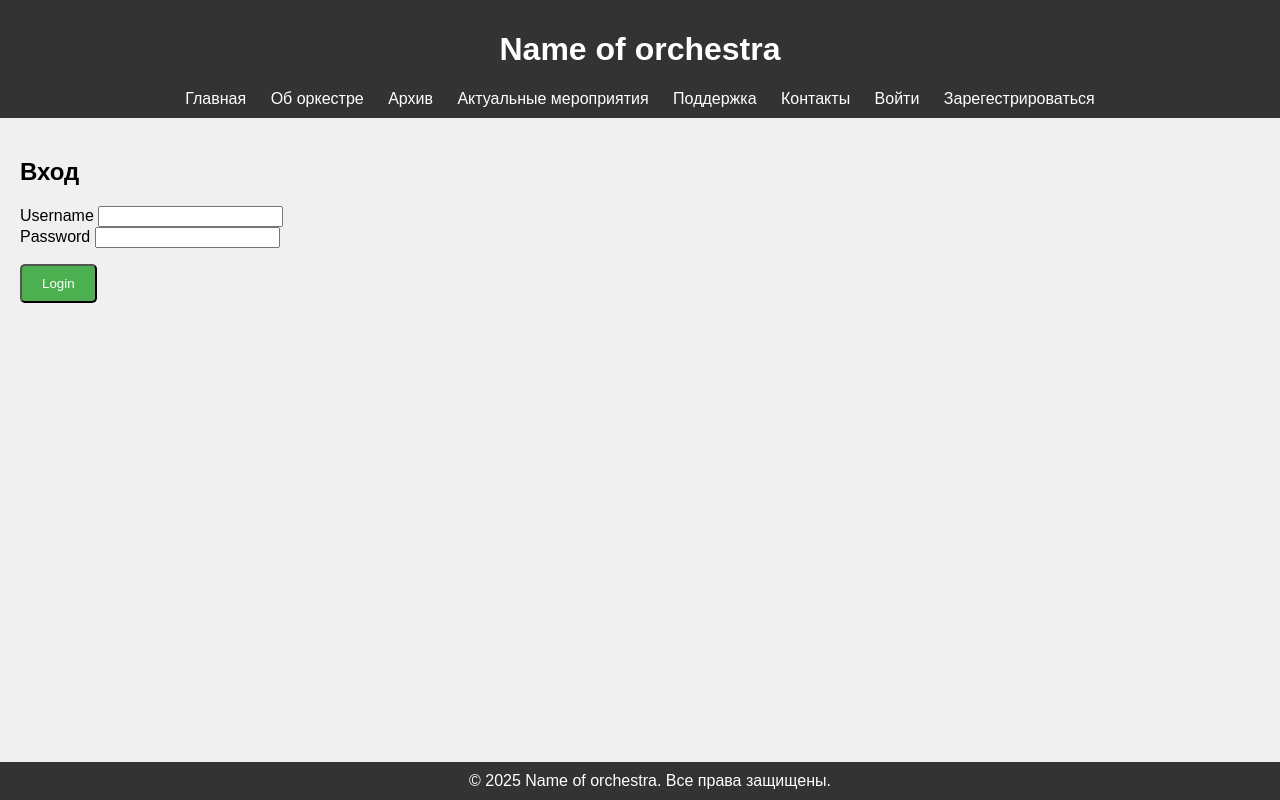
After one commit to Dasshax/website_for_orchestra, a Flask app: page /login in a window 1280 px wide. The commit adds this page. Run offline with Flask 3, Linux system fonts and the light colour scheme; parts of the project's set-up code (start-up, migrations or seed data) failed here and were passed over.

Commit message:
Попыталась сделать авторизацию пользователя на сайте, но пока ее нет(

```diff
--- a/data/classes.py
+++ b/data/classes.py
@@ -1,21 +1,19 @@
 from flask_wtf import FlaskForm
-from wtforms import StringField, PasswordField, SubmitField
+from wtforms import StringField, PasswordField, SubmitField, BooleanField
 from wtforms.validators import DataRequired, Email, EqualTo
-from sqlalchemy import Column, Integer, String, Text, Boolean, DateTime, ForeignKey
-from .db_session import SqlAlchemyBase
-
-import datetime
 
 
-class RegistrationForm(FlaskForm):
+class Registration_Form(FlaskForm):
     username = StringField('Имя пользователя', validators=[DataRequired()])
     email = StringField('Email', validators=[DataRequired(), Email()])
     password = PasswordField('Пароль', validators=[DataRequired()])
     confirm_password = PasswordField('Confirm Password', validators=[DataRequired(), EqualTo('password')])
-    submit = SubmitField('Register')
+    remember = BooleanField('Запомнить меня')
+    submit = SubmitField('Зарегестрироваться')
 
 
-class EnterForm(FlaskForm):
+class Login_Form(FlaskForm):
     username = StringField('Username', validators=[DataRequired()])
     password = PasswordField('Password', validators=[DataRequired()])
+    remember = BooleanField('Запомнить меня')
     submit = SubmitField('Login')
--- a/main.py
+++ b/main.py
@@ -1,13 +1,16 @@
-from flask import Flask, render_template
+from flask import Flask, render_template, redirect, url_for, session
 from data import db_session
 import json
 from data.users import Users
-import datetime
 from data.images import Images
-
+from data.functions import *
+from data.classes import *
+from data.config import *
 
 app = Flask(__name__)
+app.config['SECRET_KEY'] = params['SECRET_KEY']
 db_session.global_init("db/users.db")
+users = {}
 
 
 @app.route('/')
@@ -34,17 +37,21 @@ def index():
         print(err)
         return render_template("error.html")
 
+
 @app.route('/support')
 def support():
     return render_template('support.html')
+
 
 @app.route('/about')
 def about():
     return render_template('about.html')
 
+
 @app.route('/contacts')
 def contacts():
     return render_template('contacts.html')
+
 
 @app.route('/archive')
 def archive():
@@ -53,11 +60,10 @@ def archive():
         concerts = json.loads(f)
     return render_template('archive.html', concerts=concerts)
 
+
 @app.route('/actual_events')
 def actual_events():
     return render_template('actual_events.html')
-
-
 
 
 @app.route('/profile/<int:profile_id>')
@@ -70,10 +76,61 @@ def profile(profile_id):
     else:
         return render_template('nt_exist.html', id=profile_id, type="Пользователя")
 
+
 @app.route('/test')
 def test():
     session = db_session.create_session()
     return "test"
 
+
+@app.route('/register', methods=['GET', 'POST'])
+def register():
+    form = Registration_Form()
+    if form.validate_on_submit():
+        username = form.username.data
+        email = form.email.data
+        password = form.password.data
+        hashed_password = hash_password(password)
+
+        if username in users:
+            form.username.errors.append('Имя пользователя уже занято.')
+            return render_template('register.html', form=form, title="Регистрация")
+
+        users[username] = {'password_hash': hashed_password, 'email': email}
+        print(f"Registered user: {username}")
+        return redirect(url_for('login'))
+
+    return render_template('register.html', form=form, title="Регистрация")
+
+
+@app.route('/login', methods=['GET', 'POST'])
+def login():
+    form = Login_Form()
+    if form.validate_on_submit():
+        username = form.username.data
+        password = form.password.data
+
+        if username not in users:
+            form.username.errors.append('Неверное имя пользователя или пароль.')
+            return render_template('login.html', form=form, title="Вход")
+
+        user = users[username]
+        if check_password(password, user['password_hash']):
+            session['username'] = username
+            print(f"Logged in user: {username}")
+            return redirect(url_for('profile'))
+        else:
+            form.password.errors.append('Неверное имя пользователя или пароль.')
+            return render_template('login.html', form=form, title="Вход")
+
+    return render_template('login.html', form=form, title="Вход")
+
+
+@app.route('/logout')
+def logout():
+    session.pop('username', None)
+    return redirect(url_for('index'))
+
+
 if __name__ == '__main__':
-    app.run(port=8080,  host='127.0.0.1')
+    app.run(port=8000, host='127.0.0.1')
--- a/templates/base.html
+++ b/templates/base.html
@@ -18,6 +18,8 @@
             <a href="{{ url_for('actual_events') }}">Актуальные мероприятия</a>
             <a href="{{ url_for('support') }}">Поддержка</a>
             <a href="{{ url_for('contacts') }}">Контакты</a>
+            <a href="{{ url_for('login') }}">Войти</a>
+            <a href="{{ url_for('register') }}">Зарегестрироваться</a>
         </nav>
     </div>
 </header>
--- /dev/null
+++ b/templates/login.html
@@ -0,0 +1,30 @@
+{% extends 'base.html' %}
+{% block title %}Вход | Name of orchestra{% endblock %}
+
+{% block content %}
+    <div class="form-container">
+        <h2>Вход</h2>
+        <form method="POST" action="{{ url_for('login') }}">
+            {{ form.csrf_token }}
+            <div class="form-group">
+                {{ form.username.label(class="form-label") }}
+                {{ form.username(class="form-control") }}
+                {% if form.username.errors %}
+                    <ul class="errors">
+                        {% for error in form.username.errors %}
+                            <li>{{ error }}</li>
+                        {% endfor %}
+                    </ul>
+                {% endif %}
+            </div>
+            <div class="form-group">
+                {{ form.password.label(class="form-label") }}
+                {{ form.password(class="form-control") }}
+                {% if form.password.class=="form-label" %}
+                    {{ form.remember() }}
+                {% endif %}
+            </div>
+            <p>{{ form.submit(class="button") }}</p>
+        </form>
+    </div>
+{% endblock %}
```
Also changed, not shown: data/functions.py (+6 -15 lines), templates/register.html (added, +47 -0 lines).
